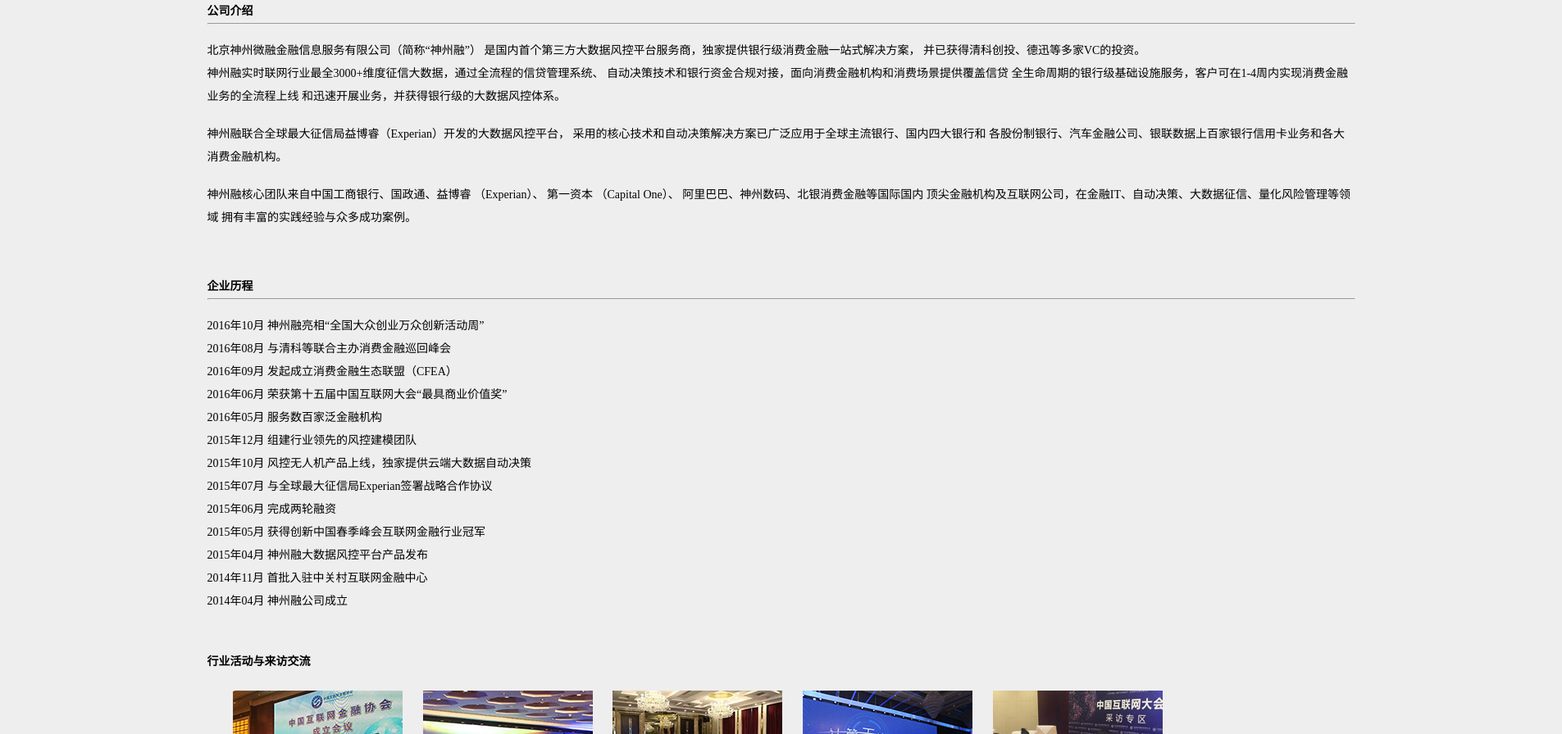
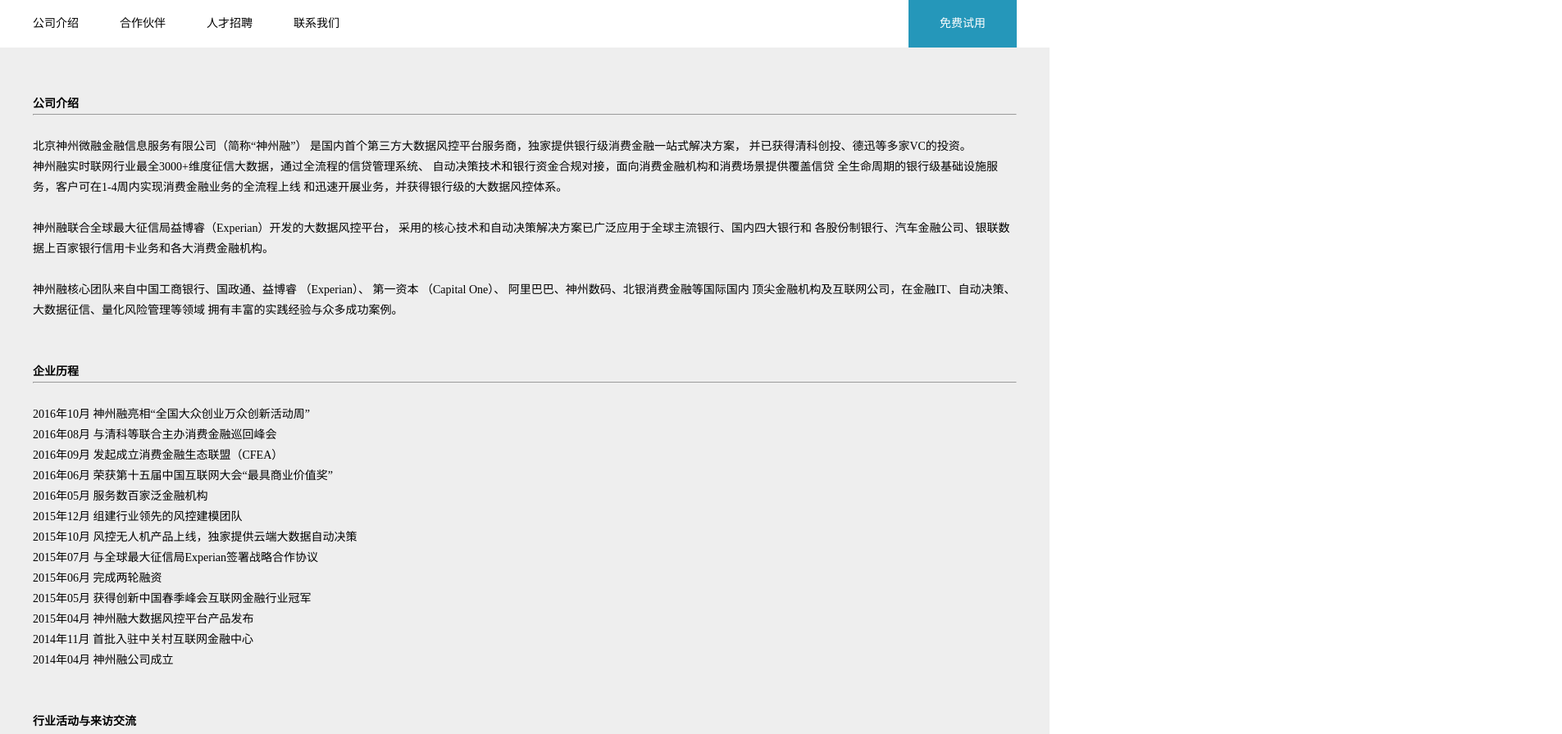
Before and after one commit to hoputeam2/shenzhourong, a plain HTML site: page html/about.html in a window 1280 px wide. Shown: the top 896 px of the page at 82% size, 1905 px wide, since content can reach past the window. Drawn offline with Linux system fonts and the light colour scheme.

Commit message:
version 0.0.2

```diff
--- /dev/null
+++ b/css/about-container.css
@@ -0,0 +1,58 @@
+*{
+    padding:0;
+    margin:0;
+    font-size:14px;
+}
+/*about中间主要部分*/
+div{
+    display: block;
+}
+#about-container{
+    width:100%;
+    overflow:hidden;
+}
+/*about主要导航*/
+#about-nav{
+    background:#fff;
+    position:relative;
+}
+#about-innav{
+    width: 1200px;
+    height:58px;
+    line-height:58px;
+    margin:0 auto;
+}
+/*左边介绍导航*/
+#about-innav>ul{
+    list-style-type: none;
+}
+#about-innav>ul>li{
+    float: left;
+    margin-right:50px;
+}
+#about-innav>ul>li>a{
+    text-decoration: none;
+    color: #000000;
+}
+/*右边免费试用*/
+#free{
+    float:right;
+    width:132px;
+    height:58px;
+    line-height:58px;
+    text-align: center;
+    text-decoration: none;
+    color:#ffffff;
+    background: #2597ba;
+}
+/*about主要信息部分*/
+#about-info{
+    background: #eeeeee;
+    padding:56px 0 100px;
+    border-top: 1px solid #yellow;
+}
+#about-info>div{
+    line-height:25px;
+    width:1200px;
+    margin:0 auto;
+}
--- a/html/about.html
+++ b/html/about.html
@@ -7,27 +7,94 @@
         *{
             padding:0;
             margin:0;
+            font-size:14px;
+        }
+        /*about中间主要部分*/
+        div{
+            display: block;
         }
         #about-container{
-            width:1905px;
-            background: #eeeeee;
+            width:100%;
+            overflow:hidden;
         }
-        #about-info{
-            width:1400px;
+        /*about主要导航*/
+        #about-nav{
+            background:#fff;
+            position:relative;
+        }
+        #about-innav{
+            width: 1200px;
+            height:58px;
+            line-height:58px;
             margin:0 auto;
         }
-        .MsoNormal span{
-            line-height: 2;
-            font-size: 14px;
+        /*左边介绍导航*/
+        #about-innav>ul{
+            list-style-type: none;
+        }
+        #about-innav>ul>li{
+            float: left;
+            margin-right:50px;
+        }
+        #about-innav>ul>li>a{
+            text-decoration: none;
+            color: #000000;
+        }
+        /*右边免费试用*/
+        #free{
+            float:right;
+            width:132px;
+            height:58px;
+            line-height:58px;
+            text-align: center;
+            text-decoration: none;
+            color:#ffffff;
+            background: #2597ba;
+        }
+        /*about主要信息部分*/
+        #about-info{
+            background: #eeeeee;
+            padding:56px 0 100px;
+            border-top: 1px solid #yellow;
+        }
+        #about-info>div{
+            line-height:25px;
+            width:1200px;
+            margin:0 auto;
         }
     </style>
 </head>
 <body>
+<!--about中间主要内容-->
 <div id="about-container">
     <div class="about">
+        <!--about主要导航-->
+        <div id="about-nav">
+            <div id="about-innav">
+                <!--左边介绍导航-->
+                <ul>
+                    <li>
+                        <a href="about.html">公司介绍</a>
+                    </li>
+                    <li>
+                        <a href="#">合作伙伴</a>
+                    </li>
+                    <li>
+                        <a href="#">人才招聘</a>
+                    </li>
+                    <li>
+                        <a href="#" style="margin-right: 0;">联系我们</a>
+                    </li>
+                </ul>
+                <!--右边免费试用-->
+                <a href="#" id="free">免费试用</a>
+            </div>
+        </div>
+        <!--about主要信息部分-->
         <div id="about-info">
             <div>
-                <p class="MsoNormal">
+                <!--about公司介绍-->
+                <p class="about-MsoNormal">
                     <span>
                         <strong>公司介绍</strong>
                     </span>
@@ -36,13 +103,13 @@
                 <p>
                     <br>
                 </p>
-                <p class="MsoNormal">
+                <p class="about-MsoNormal">
                     <span>北京神州微融金融信息服务有限公司（简称“神州融”）
                         是国内首个第三方大数据风控平台服务商，独家提供银行级消费金融一站式解决方案，
                         并已获得清科创投、德迅等多家VC的投资。
                     </span>
                 </p>
-                <p class="MsoNormal">
+                <p class="about-MsoNormal">
                     <span>
                         神州融实时联网行业最全3000+维度征信大数据，通过全流程的信贷管理系统、
                         自动决策技术和银行资金合规对接，面向消费金融机构和消费场景提供覆盖信贷
@@ -53,7 +120,7 @@
                 <p>
                     <br>
                 </p>
-                <p class="MsoNormal">
+                <p class="about-MsoNormal">
                     <span>
                         神州融联合全球最大征信局益博睿（Experian）开发的大数据风控平台，
                         采用的核心技术和自动决策解决方案已广泛应用于全球主流银行、国内四大银行和
@@ -63,7 +130,7 @@
                 <p>
                     <br>
                 </p>
-                <p class="MsoNormal">
+                <p class="about-MsoNormal">
                     <span>
                         神州融核心团队来自中国工商银行、国政通、益博睿 （Experian）、
                         第一资本 （Capital One）、 阿里巴巴、神州数码、北银消费金融等国际国内
@@ -71,13 +138,12 @@
                         拥有丰富的实践经验与众多成功案例。
                     </span>
                 </p>
-                <p class="MsoNormal">
-                    <span>
-                        <br>
-                        <br>
-                    </span>
+                <p>
+                    <br>
+                    <br>
                 </p>
-                <p class="MsoNormal">
+                <!--about企业历程-->
+                <p class="about-MsoNormal">
                     <span>
                         <strong>企业历程</strong>
                     </span>
@@ -86,79 +152,80 @@
                 <p>
                     <br>
                 </p>
-                <p class="MsoNormal">
+                <p class="about-MsoNormal">
                     <span>
                         2016年10月 神州融亮相“全国大众创业万众创新活动周”
                      </span>
                 </p>
-                <p class="MsoNormal">
+                <p class="about-MsoNormal">
                     <span>
                         2016年08月 与清科等联合主办消费金融巡回峰会
                     </span>
                 </p>
-                <p class="MsoNormal">
+                <p class="about-MsoNormal">
                     <span>
                         2016年09月 发起成立消费金融生态联盟（CFEA）
                     </span>
                 </p>
-                <p class="MsoNormal">
+                <p class="about-MsoNormal">
                     <span>
                         2016年06月 荣获第十五届中国互联网大会“最具商业价值奖”
                     </span>
                 </p>
-                <p class="MsoNormal">
+                <p class="about-MsoNormal">
                     <span>
                         2016年05月 服务数百家泛金融机构
                     </span>
                 </p>
-                <p class="MsoNormal">
+                <p class="about-MsoNormal">
                     <span>
                         2015年12月 组建行业领先的风控建模团队
                     </span>
                 </p>
-                <p class="MsoNormal">
+                <p class="about-MsoNormal">
                     <span>
                         2015年10月 风控无人机产品上线，独家提供云端大数据自动决策
                     </span>
                 </p>
-                <p class="MsoNormal">
+                <p class="about-MsoNormal">
                     <span>
                         2015年07月 与全球最大征信局Experian签署战略合作协议
                     </span>
                 </p>
-                <p class="MsoNormal">
+                <p class="about-MsoNormal">
                     <span>
                         2015年06月 完成两轮融资
                     </span>
                 </p>
-                <p class="MsoNormal">
+                <p class="about-MsoNormal">
                     <span>
                         2015年05月 获得创新中国春季峰会互联网金融行业冠军
                     </span>
                 </p>
-                <p class="MsoNormal">
+                <p class="about-MsoNormal">
                     <span>
                         2015年04月 神州融大数据风控平台产品发布
                     </span>
                 </p>
-                <p class="MsoNormal">
+                <p class="about-MsoNormal">
                     <span>
                         2014年11月 首批入驻中关村互联网金融中心
                     </span>
                 </p>
-                <p class="MsoNormal">
+                <p class="about-MsoNormal">
                     <span>
                         2014年04月 神州融公司成立
                     </span>
                     <br>
                     <br>
                 </p>
-                <p class="MsoNormal">
+                <p class="about-MsoNormal">
                     <span>
                         <br>
                     </span>
                 </p>
-                <p class="MsoNormal">
+                <!--about行业活动与来访-->
+                <p class="about-MsoNormal">
                     <span>
                         <strong>行业活动与来访交流</strong>
                     </span>
```
